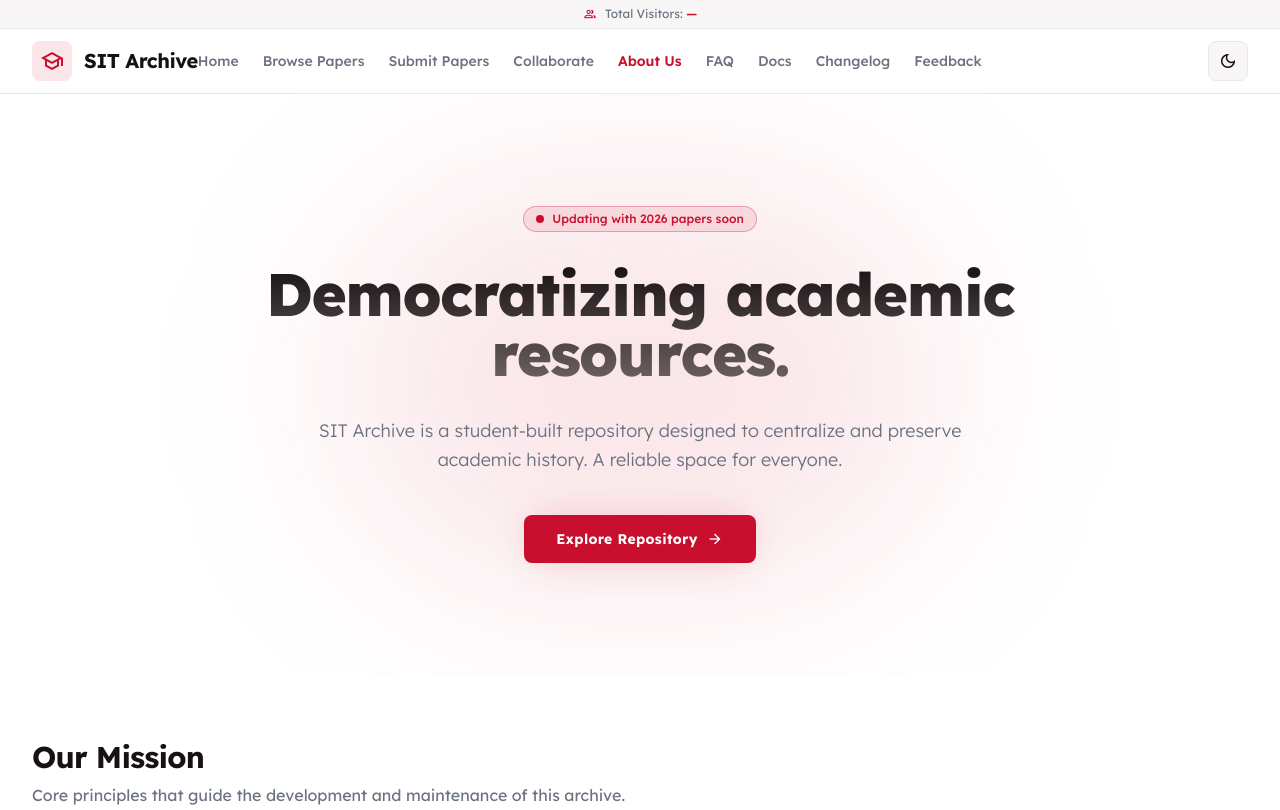
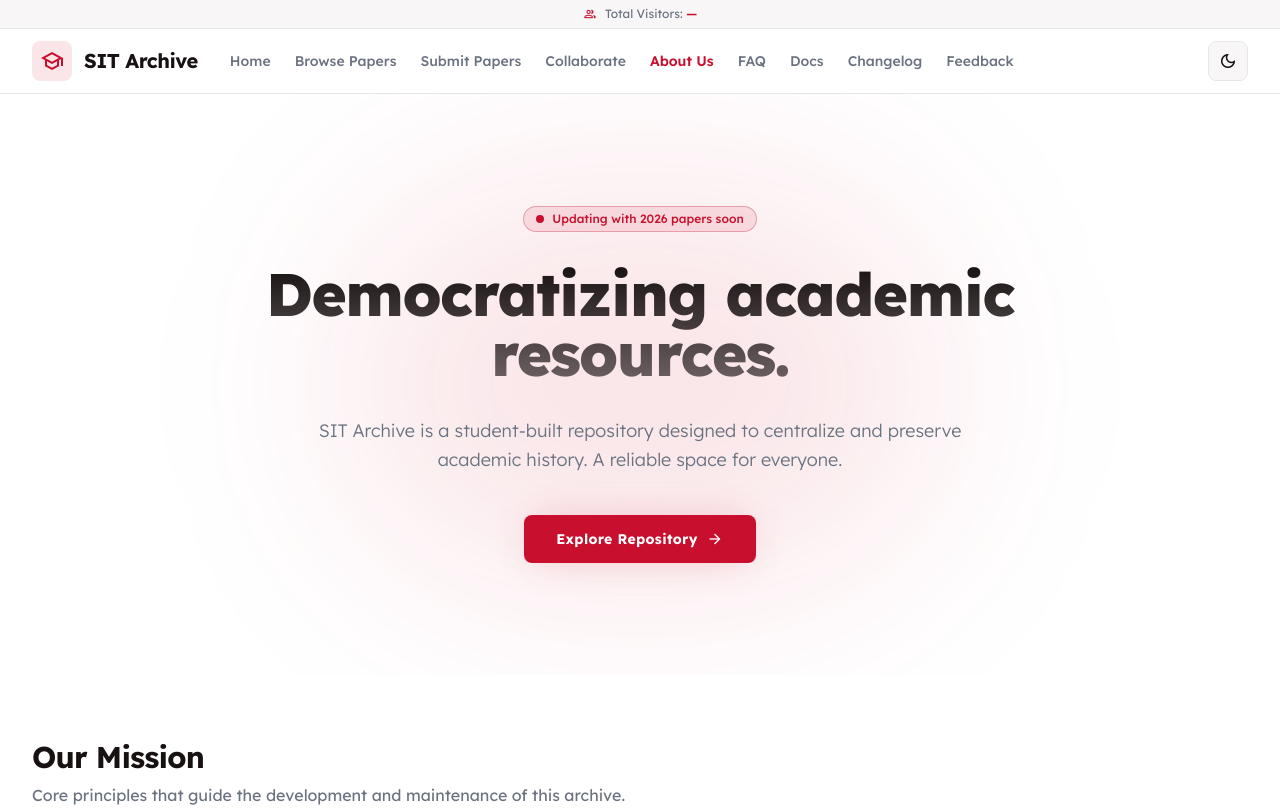
Before and after one commit to sitarchive/sitarchive.github.io, a plain HTML site: page about.html in a window 1280 px wide. Shown: the top 810 px of the page. Drawn offline with nearby package versions, Linux system fonts and the light colour scheme; no server answers.

Commit message:
Fix gap between logo and nav links
Added ml-8 to the desktop nav container so nav links no longer
run directly into the logo text across all 11 pages.

Co-Authored-By: Claude Sonnet 4.6 <noreply@anthropic.com>

```diff
--- a/about.html
+++ b/about.html
@@ -143,7 +143,7 @@
                 </div>
                 <span class="text-xl font-bold tracking-tight">SIT Archive</span>
             </a>
-            <div class="hidden md:flex items-center justify-between flex-1">
+            <div class="hidden md:flex items-center justify-between flex-1 ml-8">
                 <div class="flex items-center gap-6">
                     <a class="text-sm font-medium text-text-light-muted dark:text-text-dark-muted hover:text-text-light dark:hover:text-text-dark transition-colors" href="index.html">Home</a>
                     <a class="text-sm font-medium text-text-light-muted dark:text-text-dark-muted hover:text-text-light dark:hover:text-text-dark transition-colors" href="browse.html">Browse Papers</a>
```
Also changed, not shown: browse.html (+1 -1 lines), changelog.html (+1 -1 lines), collaborate.html (+1 -1 lines), docs.html (+1 -1 lines), faq.html (+1 -1 lines), feedback.html (+1 -1 lines), index.html (+1 -1 lines), privacy.html (+1 -1 lines), submit.html (+1 -1 lines), terms.html (+1 -1 lines).
